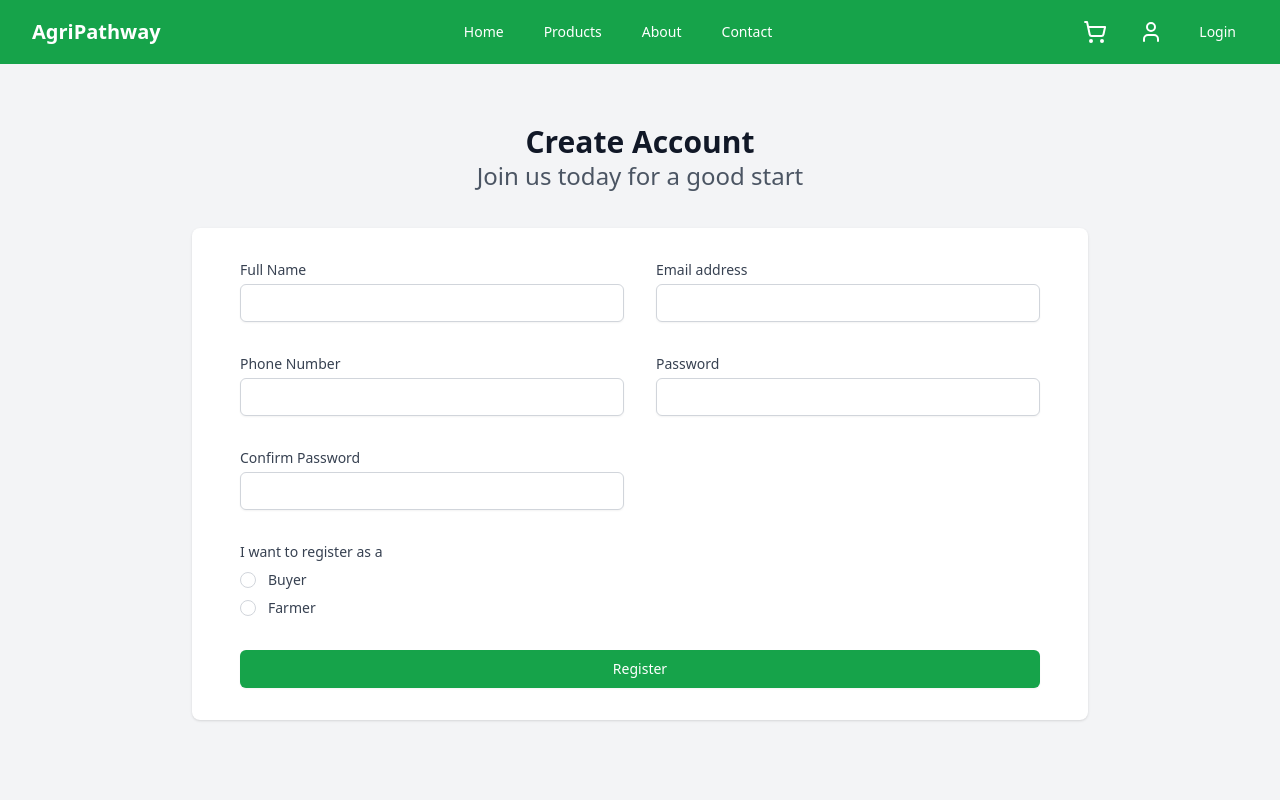
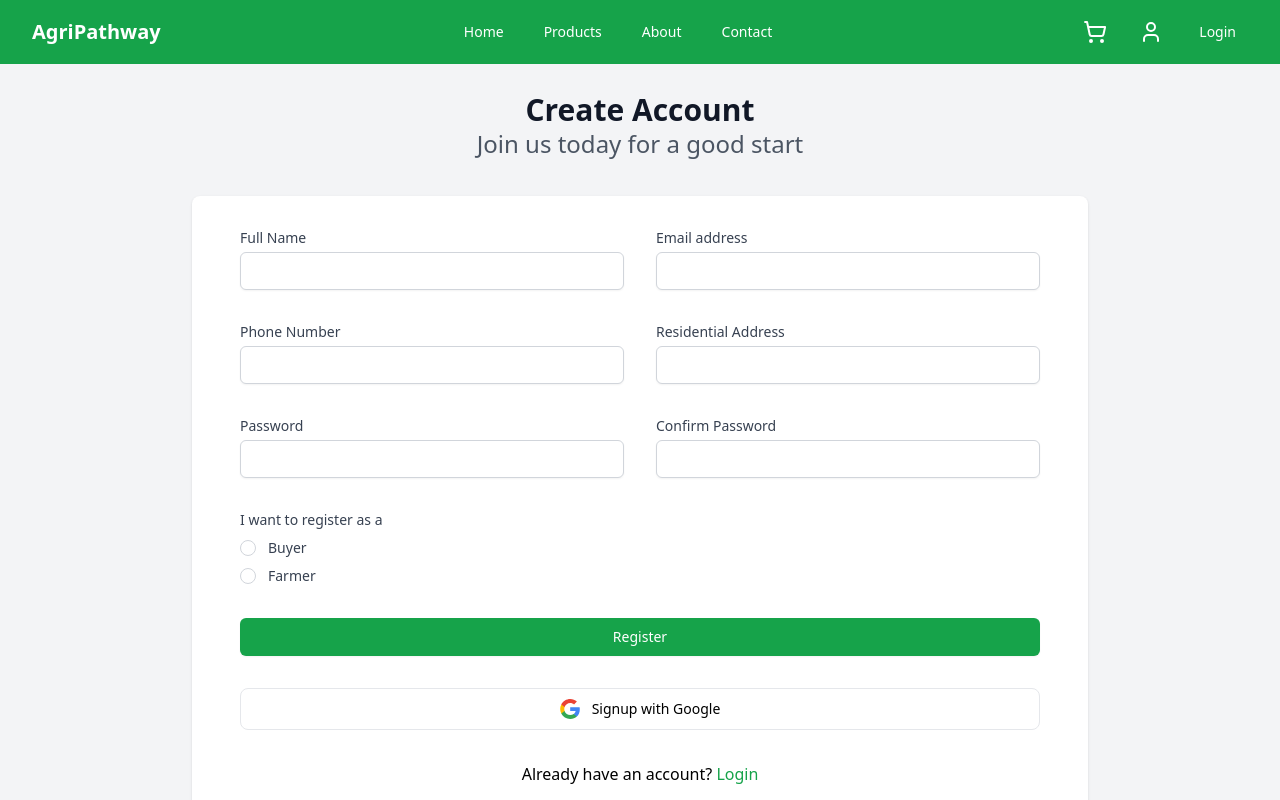
Before and after one commit to tobidada001/ag, a React (Vite) app: page /register in a window 1280 px wide. Shown: the top 800 px of the page. Built offline with nearby package versions, Linux system fonts and the light colour scheme.

Commit message:
Fixed the new registration page

```diff
--- a/src/pages/Reg.jsx
+++ b/src/pages/Reg.jsx
@@ -1,4 +1,5 @@
 import React, { useState } from 'react';
+import { Link } from 'react-router-dom';
 
 const Reg = () => {
   const [formData, setFormData] = useState({
@@ -8,6 +9,7 @@
     password: '',
     confirmPassword: '',
     userType: '',
+    residentialAddress : '',
   });
 
   const [errors, setErrors] = useState({});
@@ -43,6 +45,10 @@
       newErrors.password = 'Password is required';
     } else if (formData.password.length < 6) {
       newErrors.password = 'Password must be at least 6 characters long';
+    }
+
+    if (!formData.residentialAddress){
+        newErrors.residentialAddress = "Residential address is required"
     }
 
     if (formData.password !== formData.confirmPassword) {
@@ -134,6 +140,25 @@
                 {errors.phoneNumber && <p className="mt-2 text-sm text-red-600">{errors.phoneNumber}</p>}
               </div>
 
+
+              <div>
+                <label htmlFor="residentialAddress" className="block text-sm font-medium text-gray-700">
+                  Residential Address
+                </label>
+                <div className="mt-1">
+                  <input
+                    id="residentialAddress"
+                    name="residentialAddress"
+                    type="tel"
+                    required
+                    className="appearance-none block w-full px-3 py-2 border border-gray-300 rounded-md shadow-sm placeholder-gray-400 focus:outline-none focus:ring-green-500 focus:border-green-500 sm:text-sm"
+                    value={formData.residentialAddress}
+                    onChange={handleChange}
+                  />
+                </div>
+                {errors.residentialAddress && <p className="mt-2 text-sm text-red-600">{errors.residentialAddress}</p>}
+              </div>
+
               <div>
                 <label htmlFor="password" className="block text-sm font-medium text-gray-700">
                   Password
@@ -216,6 +241,32 @@
                 Register
               </button>
             </div>
+
+
+
+              <button className="w-full flex items-center justify-center gap-x-3 py-2.5 border rounded-lg text-sm font-medium hover:bg-gray-50 duration-150 active:bg-gray-100">
+                    <svg className="w-5 h-5" viewBox="0 0 48 48" fill="none" xmlns="http://www.w3.org/2000/svg">
+                        <g clip-path="url(#clip0_17_40)">
+                            <path d="M47.532 24.5528C47.532 22.9214 47.3997 21.2811 47.1175 19.6761H24.48V28.9181H37.4434C36.9055 31.8988 35.177 34.5356 32.6461 36.2111V42.2078H40.3801C44.9217 38.0278 47.532 31.8547 47.532 24.5528Z" fill="#4285F4" />
+                            <path d="M24.48 48.0016C30.9529 48.0016 36.4116 45.8764 40.3888 42.2078L32.6549 36.2111C30.5031 37.675 27.7252 38.5039 24.4888 38.5039C18.2275 38.5039 12.9187 34.2798 11.0139 28.6006H3.03296V34.7825C7.10718 42.8868 15.4056 48.0016 24.48 48.0016Z" fill="#34A853" />
+                            <path d="M11.0051 28.6006C9.99973 25.6199 9.99973 22.3922 11.0051 19.4115V13.2296H3.03298C-0.371021 20.0112 -0.371021 28.0009 3.03298 34.7825L11.0051 28.6006Z" fill="#FBBC04" />
+                            <path d="M24.48 9.49932C27.9016 9.44641 31.2086 10.7339 33.6866 13.0973L40.5387 6.24523C36.2 2.17101 30.4414 -0.068932 24.48 0.00161733C15.4055 0.00161733 7.10718 5.11644 3.03296 13.2296L11.005 19.4115C12.901 13.7235 18.2187 9.49932 24.48 9.49932Z" fill="#EA4335" />
+                        </g>
+                        <defs>
+                            <clipPath id="clip0_17_40">
+                                <rect width="48" height="48" fill="white" />
+                            </clipPath>
+                        </defs>
+                    </svg>
+                    Signup with Google
+                </button>
+
+
+                <p className="text-center">Already have an account? <Link to={'/login'} className="font-medium text-green-600 hover:text-green-500">Login</Link></p>
+
+
+
+
           </form>
         </div>
       </div>
```
